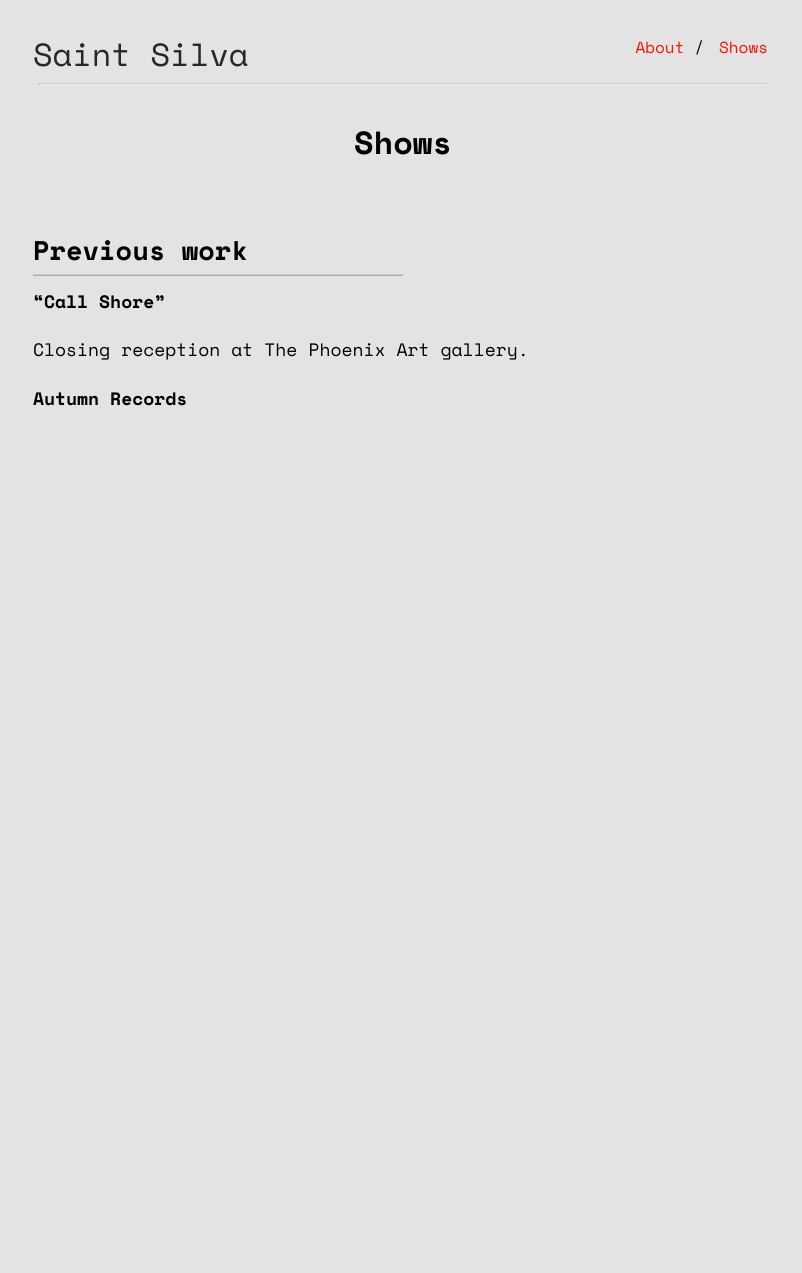
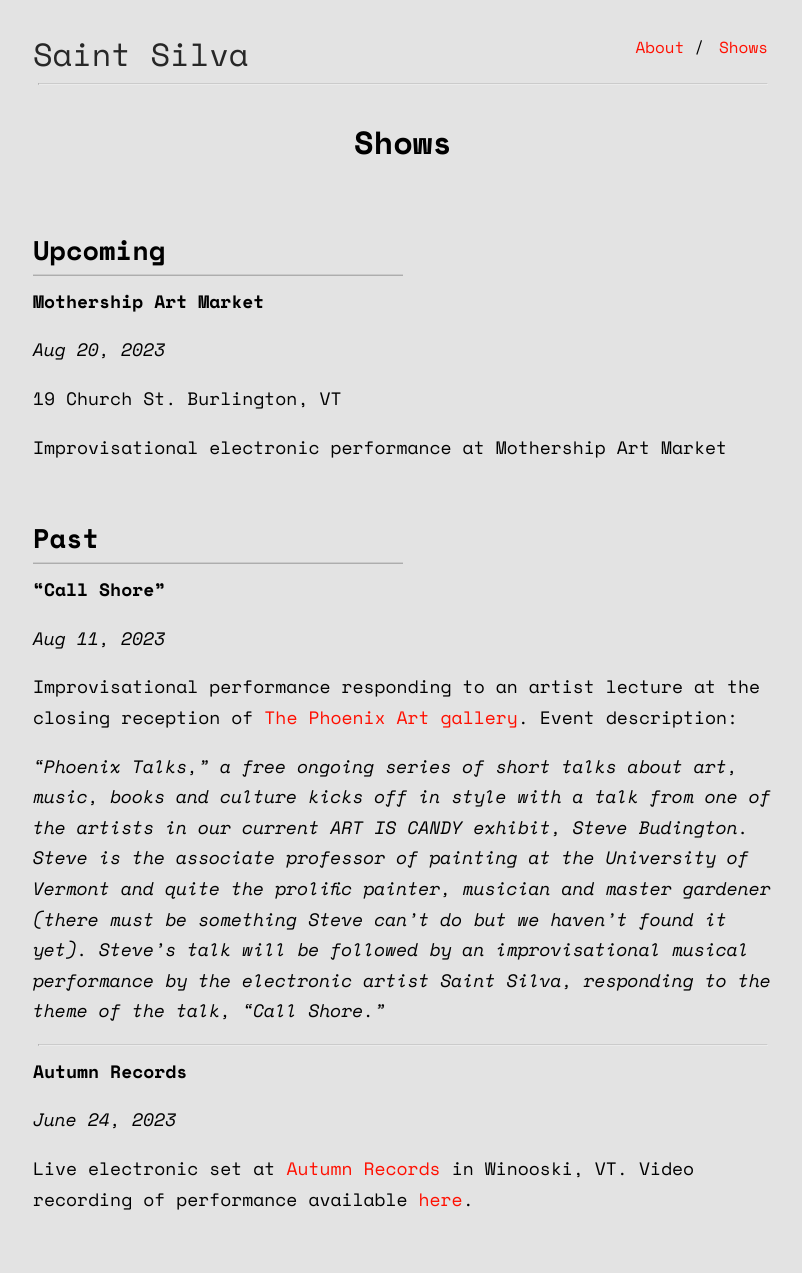
Before and after one commit to bendoesdata/saint-silva, a Jekyll site: the page built from shows.md, in a window 1280 px wide. Shown: the whole page, without its empty margins (237-1039 px from the left). Built offline with Jekyll 4.4.1, drawn with Linux system fonts in a browser that asks for light colours; before the commit the page ends 900 px from its top, so only the background shows below that.

Commit message:
update shows

```diff
--- a/shows.md
+++ b/shows.md
@@ -3,10 +3,30 @@ layout: default
 title: Shows
 ---
 
-## Previous work
+## Upcoming
+
+**Mothership Art Market**
+
+*Aug 20, 2023*
+
+19 Church St. Burlington, VT
+
+Improvisational electronic performance at Mothership Art Market
+
+## Past
 
 **"Call Shore"**
 
-Closing reception at The Phoenix Art gallery.
+*Aug 11, 2023*
+
+Improvisational performance responding to an artist lecture at the closing reception of [The Phoenix Art gallery](https://thephoenixvt.com/events-calendar/2023/8/11/phoenix-talks-steve-budington-amp-saint-silva). Event description:
+
+*“Phoenix Talks,” a free ongoing series of short talks about art, music, books and culture kicks off in style with a talk from one of the artists in our current ART IS CANDY exhibit, Steve Budington. Steve is the associate professor of painting at the University of Vermont and quite the prolific painter, musician and master gardener (there must be something Steve can’t do but we haven’t found it yet). Steve’s talk will be followed by an improvisational musical performance by the electronic artist Saint Silva, responding to the theme of the talk, “Call Shore.”*
+
+---
 
 **Autumn Records**
+
+*June 24, 2023*
+
+Live electronic set at [Autumn Records](https://www.autumnrecordsvt.com/) in Winooski, VT. Video recording of performance available [here](https://youtu.be/Zbh9wtCPIus).
```
